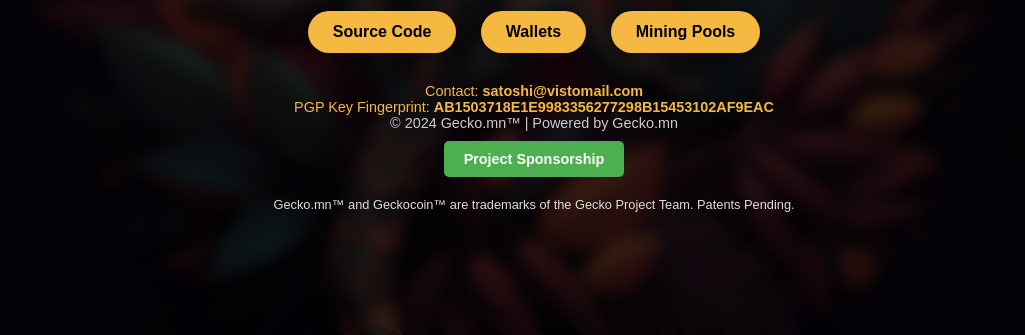
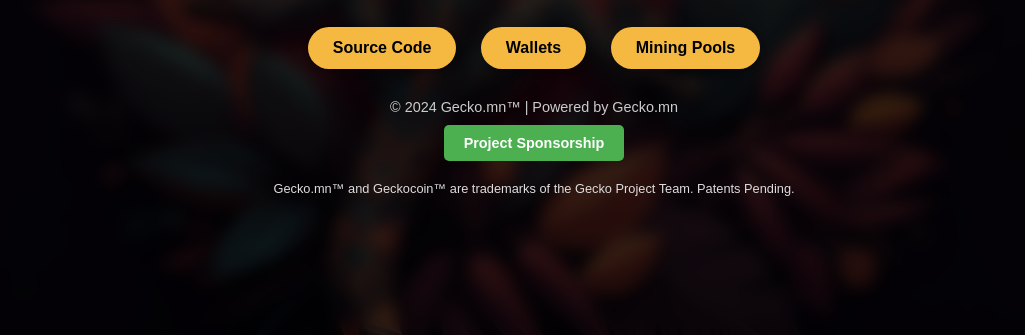
Before and after one commit to Elbannaorg/Gecko, a plain HTML site: page index.html in a window 1280 px wide. Shown: the part 465-800 px from the top of the page, without its empty margins (106-1131 px from the left). Drawn offline with Linux system fonts and the light colour scheme.

Commit message:
Update index.html

```diff
--- a/index.html
+++ b/index.html
@@ -149,17 +149,13 @@
     <div class="container">
         <img src="directory_explorer-5.png" alt="Geckocoin Logo" class="logo" width="150">
         <h1>Geckocoin</h1>
-        <p>21 Billion Coins </p>
+        <p>21 Billion Coins</p>
         <div class="links">
             <a class="button" href="https://github.com/GeckoProjectMN/GeckoProject" target="_blank">Source Code</a>
             <a class="button" href="https://github.com/GeckoProjectMN/GeckoProject/releases/tag/v.1.1" target="_blank">Wallets</a>
             <a class="button" href="https://miningpoolstats.stream/geckocoin" target="_blank">Mining Pools</a>
         </div>
         <footer>
-            <div class="contact">
-                Contact: <a href="mailto:satoshi@vistomail.com">satoshi@vistomail.com</a><br>
-                PGP Key Fingerprint: <a href="https://keys.openpgp.org/vks/v1/by-fingerprint/AB1503718E1E9983356277298B15453102AF9EAC" target="_blank">AB1503718E1E9983356277298B15453102AF9EAC</a>
-            </div>
             <div>
                 © 2024 Gecko.mn™ | Powered by Gecko.mn
             </div>
```
